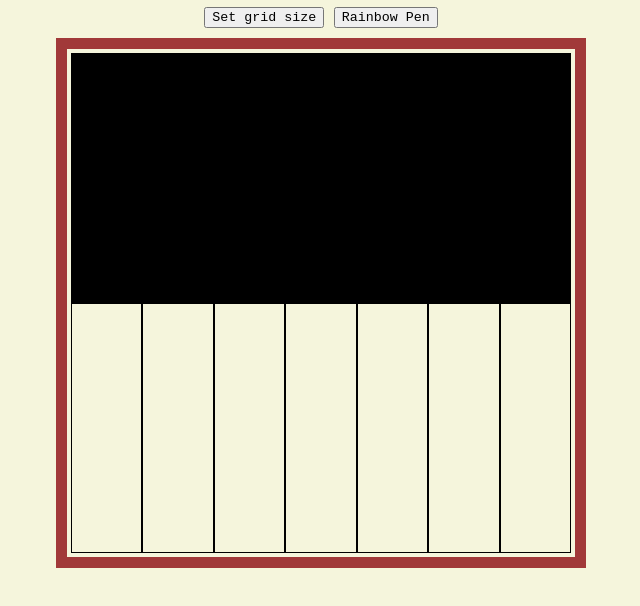
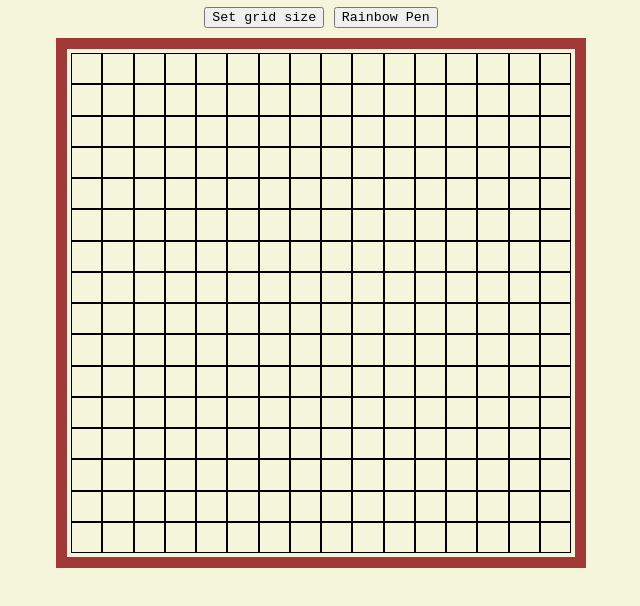
Before and after one commit to Denden-02/Etch_A_Sketch, a plain HTML site: page index.html in a window 1280 px wide. Shown: the part 50-656 px from the top of the page, without its empty margins (319-959 px from the left). Drawn offline with Linux system fonts and the light colour scheme.

Commit message:
Complete initial logic on 16x16 flexgrid via %

```diff
--- a/file.js
+++ b/file.js
@@ -1,12 +1,14 @@
 //TODO: continue LOGIC OF STEP 2 pseudocode; 3/20/2025
 // Logic #1 - commit 3/20/25
 function makeGrid() {
-    for (let i=0;i<=256;++i) {
+    for (let i=0;i<256;++i) {
         let divSet = document.createElement("div")
-        divSet.style.cssText = "border: 1px solid black; flex-grow: 1; flex-shrink: 0;"
+        divSet.style.cssText = "box-sizing: border-box; border: 1px solid black; flex-grow: 1; flex-shrink: 0; flex-basis: 6.25%"
         let mainCont = document.querySelector(".main-container");
         mainCont.appendChild(divSet);
     };
 }
 
 makeGrid();
+
+//CONTINUE TOMORROW 3/20/2025
--- a/styles.css
+++ b/styles.css
@@ -21,6 +21,7 @@ button {
 }
 
 div.main-container {
+
     display: flex;
     margin: 10px auto;
     height: 500px;
```
